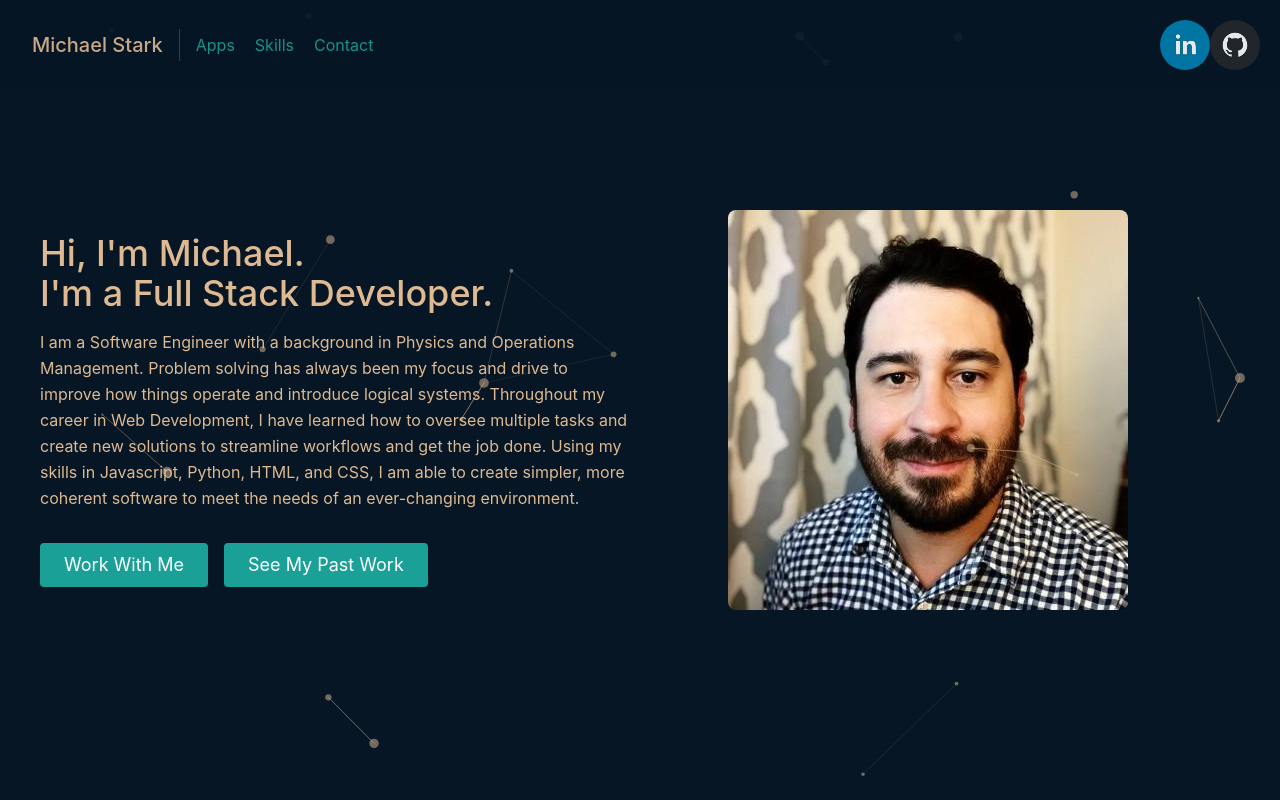
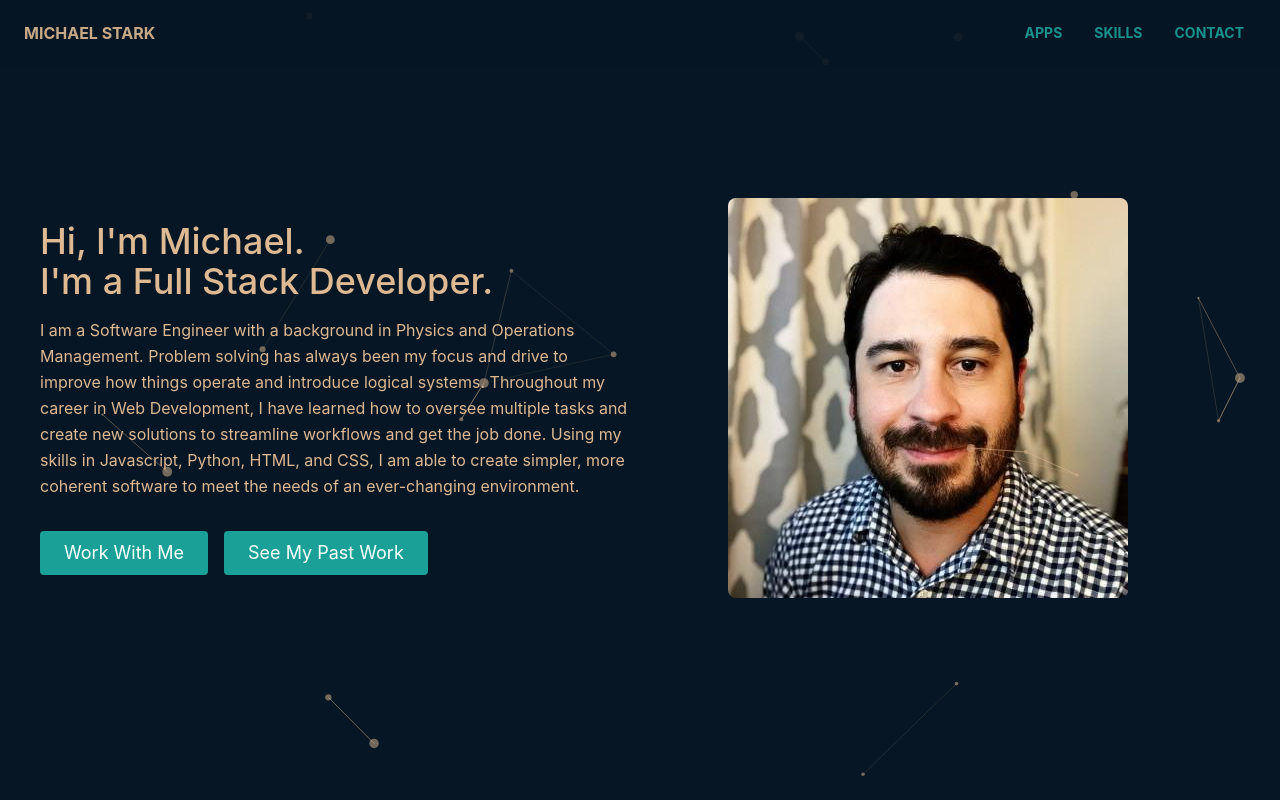
Before and after one commit to michaelbryanstark/new-portfolio, a React (Create React App) app: page / in a window 1280 px wide. Shown: the top 800 px of the page. Built offline with nearby package versions, Linux system fonts and the light colour scheme.

Commit message:
made navbar responsive for mobile, put linkedin and git links to bottom of page

```diff
--- a/package.json
+++ b/package.json
@@ -7,8 +7,10 @@
     "@testing-library/jest-dom": "^5.16.5",
     "@testing-library/react": "^13.4.0",
     "@testing-library/user-event": "^13.5.0",
+    "bootstrap": "^5.2.3",
     "framer-motion": "^10.2.5",
     "react": "^18.2.0",
+    "react-bootstrap": "^2.7.2",
     "react-dom": "^18.2.0",
     "react-particles": "^2.9.3",
     "react-scripts": "5.0.1",
--- a/src/components/Contact.js
+++ b/src/components/Contact.js
@@ -1,5 +1,6 @@
 
 import React from "react";
+import { SocialIcon } from 'react-social-icons';
 
 export default function Contact() {
   const [name, setName] = React.useState("");
@@ -26,9 +27,10 @@ export default function Contact() {
   }
 
   return (
+    <>
     <section id="contact" className="relative">
       <div className="container px-10 py-10 pt-24 mx-auto flex sm:flex-nowrap flex-wrap">
-        <div className="lg:w-2/3 md:w-1/2 overflow-hidden sm:mr-10 p-10 mt-4 flex items-end justify-start relative">
+        <div className="lg:w-2/3 md:w-1/2 overflow-hidden sm:mr-10 p-10  flex items-end justify-start relative">
           <img
             width="100%"
             height="100%"
@@ -111,5 +113,11 @@ export default function Contact() {
         </form>
       </div>
     </section>
+    <div className="flex flex-wrap justify-center">
+      <SocialIcon className="nav-item" fgColor="white" url="https://www.linkedin.com/in/michaelbryanstark/" target="_blank" />
+      <SocialIcon className="nav-item" fgColor="white" url="https://github.com/michaelbryanstark" target="_blank"/>
+    </div>
+    <br></br>
+    </>
   );
 }
--- a/src/components/Navbar.js
+++ b/src/components/Navbar.js
@@ -1,30 +1,64 @@
 import React from "react";
-import { SocialIcon } from 'react-social-icons';
 
-export default function Navbar() {
+export default function Navbar({ fixed }) {
+  const [navbarOpen, setNavbarOpen] = React.useState(false);
   return (
+    <>
     <header className="bg-[#061624] opacity-90 sticky top-0 z-50">
-      <div className="container mx-auto flex flex-wrap p-5 flex-col md:flex-row items-center">
-        <div className="title-font font-medium text-[#DEB992] mb-4 md:mb-0">
-          <a href="#about" className="ml-3 text-xl">
+      <nav className="relative flex flex-wrap items-center justify-between px-2 py-3 bg-[#061624] mb-3">
+        <div className="container px-4 mx-auto flex flex-wrap items-center justify-between">
+          <div className="w-full relative flex justify-between lg:w-auto lg:static lg:block lg:justify-start">
+            <a
+              className="text-md font-bold leading-relaxed inline-block mr-4 py-2 whitespace-nowrap uppercase text-[#DEB992] hover:text-white"
+              href="#about"
+            >
               Michael Stark
             </a>
+            <button
+              className="text-[#1BA098] cursor-pointer text-xl leading-none px-3 py-1 border border-solid border-[#DEB992] rounded block lg:hidden outline-none focus:outline-none"
+              type="button"
+              onClick={() => setNavbarOpen(!navbarOpen)}
+            >
+              <svg class="fill-current h-3 w-3" viewBox="0 0 20 20" xmlns="http://www.w3.org/2000/svg"><title>Menu</title><path d="M0 3h20v2H0V3zm0 6h20v2H0V9zm0 6h20v2H0v-2z"/></svg>
+            </button>
           </div>
-        <nav className="md:mr-auto md:ml-4 md:py-1 md:pl-4 md:border-l md:border-gray-700	flex flex-wrap items-center text-[#1BA098] justify-center">
-          <a href="#projects" className="mr-5 hover:text-white">
-            Apps
+          <div
+            className={
+              "lg:flex flex-grow items-center" +
+              (navbarOpen ? " flex" : " hidden")
+            }
+            id="example-navbar-danger"
+          >
+            <ul className="flex flex-col lg:flex-row list-none lg:ml-auto">
+              <li className="nav-item">
+                <a
+                  className="px-3 py-2 flex items-center text-sm uppercase font-bold leading-snug text-white"
+                  href="#projects"
+                >
+                  <span className="ml-2 text-[#1BA098] hover:text-white">Apps</span>
                 </a>
-          <a href="#skills" className="mr-5 hover:text-white">
-            Skills
+              </li>
+              <li className="nav-item">
+                <a
+                  className="px-3 py-2 flex items-center text-sm uppercase font-bold leading-snug text-white"
+                  href="#skills"
+                >
+                 <span className="ml-2 text-[#1BA098] hover:text-white">Skills</span>
                 </a>
-          <a href="#contact" className="mr-5 hover:text-white">
-            Contact
+              </li>
+              <li className="nav-item">
+                <a
+                  className="px-3 py-2 flex items-center text-sm uppercase font-bold leading-snug text-white"
+                  href="#contact"
+                >
+                  <span className="ml-2 text-[#1BA098] hover:text-white">Contact</span>
                 </a>
+              </li>
+            </ul>
+          </div>
+        </div>
       </nav>
-            <SocialIcon className="nav-item" fgColor="white" url="https://www.linkedin.com/in/michaelbryanstark/" target="_blank" />
-            <br></br>
-            <SocialIcon className="nav-item" fgColor="white" url="https://github.com/michaelbryanstark" target="_blank"/>
-      </div>
       </header>
+    </>
   );
 }
```
Also changed, not shown: 1 other file (tests, documents, lock files or other folders). Lines whose indentation alone changed are shown as unchanged.
